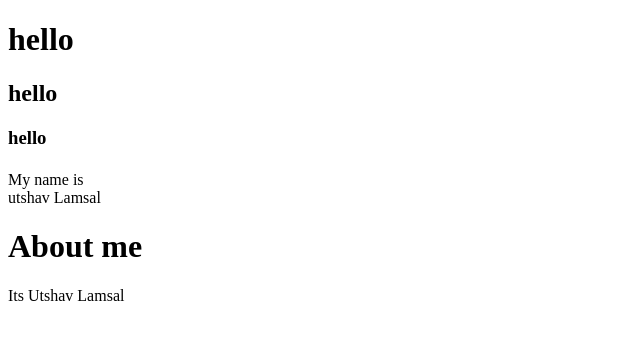
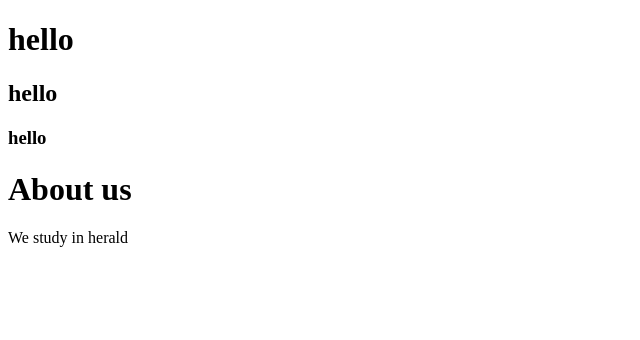
Before and after one commit to utv-exp/Webtechnology, a plain HTML site: page index.html in a window 1280 px wide. Shown: the whole page, without its empty margins (0-640 px from the left). Drawn offline with Linux system fonts and the light colour scheme.

Commit message:
about we

```diff
--- a/index.html
+++ b/index.html
@@ -12,6 +12,7 @@
     <h3>hello</h3>
     <h5></h5>
 
-<p>My name is <br>utshav Lamsal</p>
-    <h1>About me</h1>Its Utshav Lamsal</body>
-</html>
+    <h1>About us</h1>
+    <p>We study in herald</p>
+    </body>
+    </html>
```
